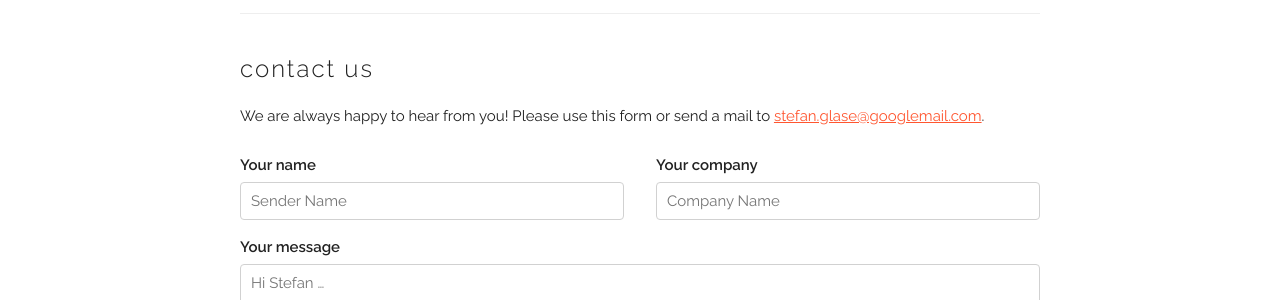
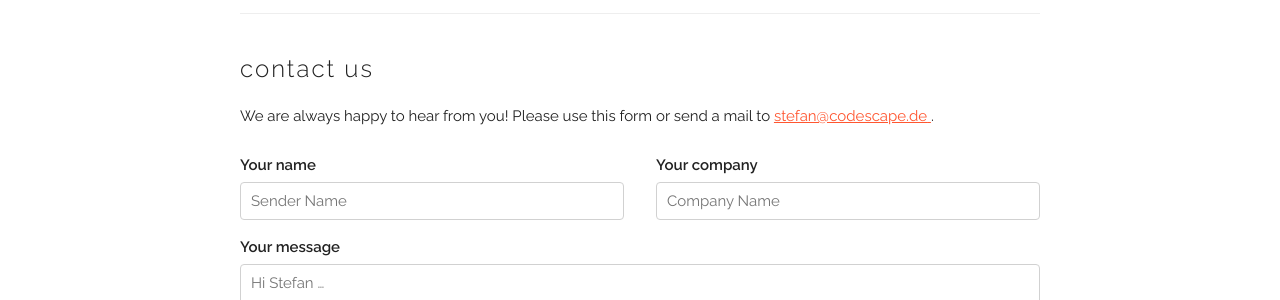
Before and after one commit to codescape/codescape.de, a Jekyll site: the page built from index.html, in a window 1280 px wide and 900 px high, scrolled down 1511 px. Shown: the part 153-453 px from the top of the window. Built offline with Jekyll 4.4.1, drawn with Linux system fonts in a browser that asks for light colours; nearby versions of some CDN libraries.

Commit message:
Update contact email in index.html

```diff
--- a/index.html
+++ b/index.html
@@ -83,7 +83,7 @@ layout: default
 
   <h2>Contact Us</h2>
 
-  <p>We are always happy to hear from you! Please use this form or send a mail to <a href="mailto:stefan.glase@googlemail.com">stefan.glase@googlemail.com</a>.</p>
+  <p>We are always happy to hear from you! Please use this form or send a mail to {% include email-protected.html address="stefan@codescape.de" %}.</p>
 
   <form>
     <div class="row">
```
